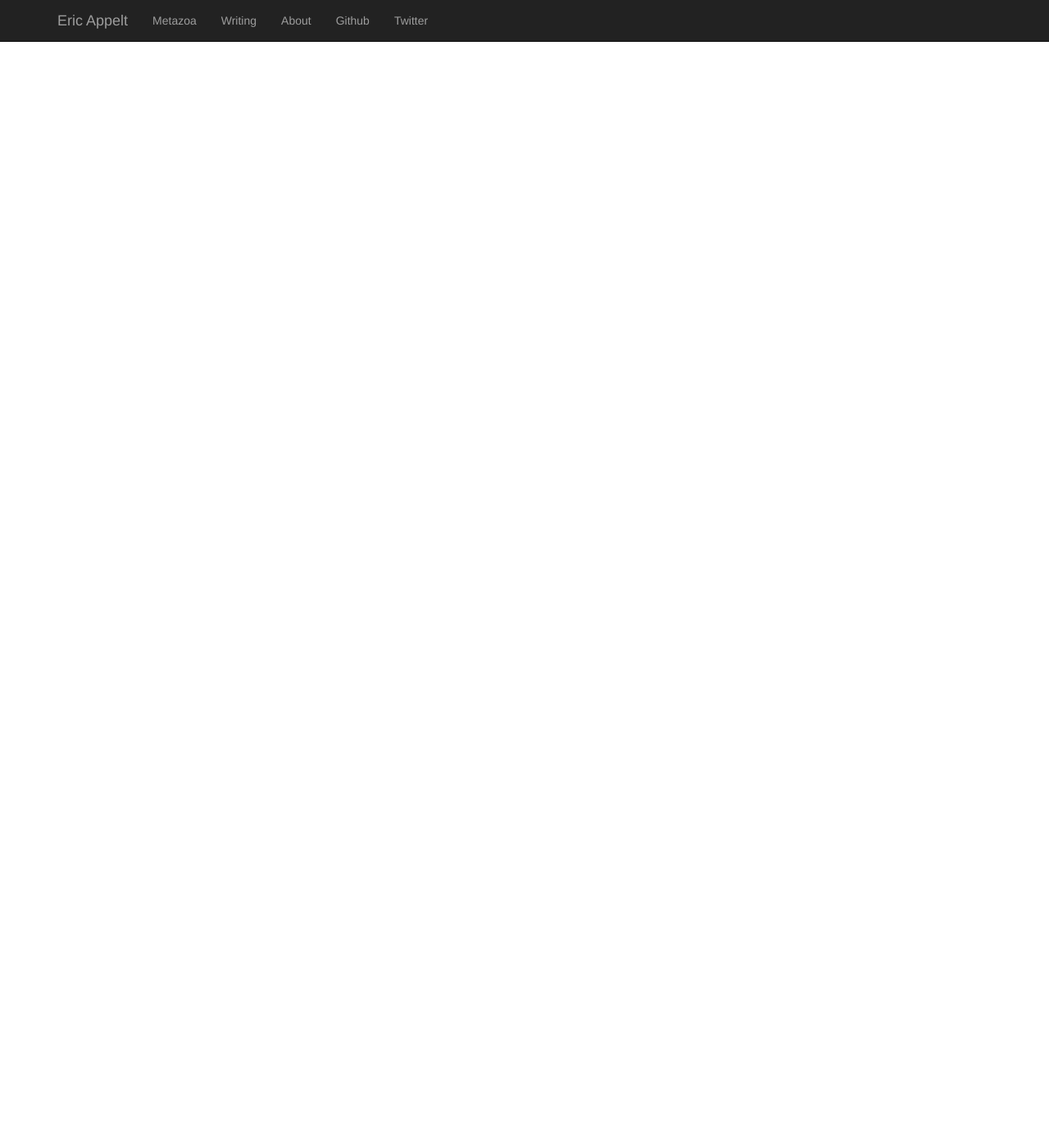
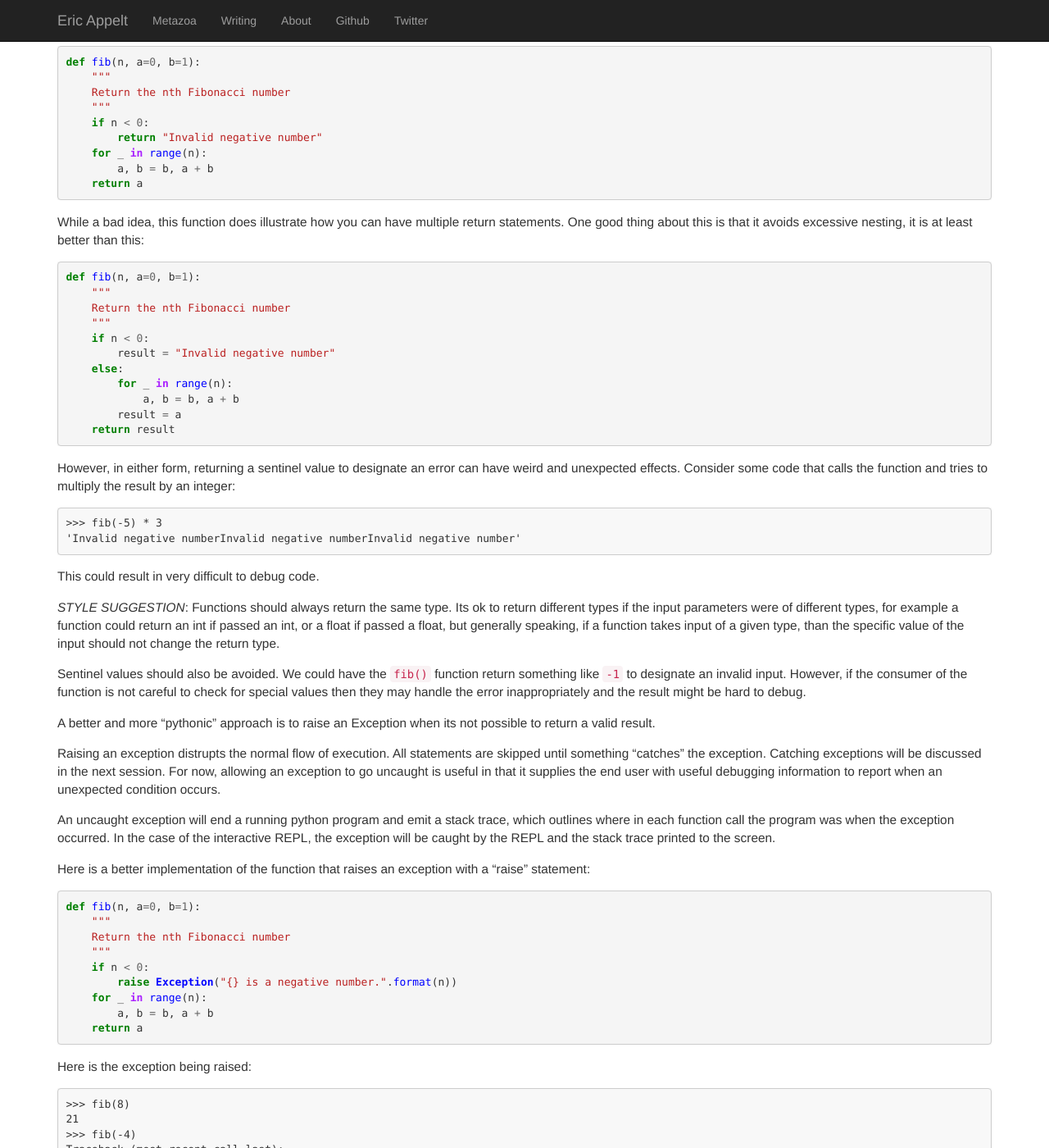
Before and after one commit to appeltel/website-ericappelt, a Jekyll site: the page built from pythonclass/session5.md, in a window 1280 px wide and 1400 px high, scrolled down 2655 px. Shown: the whole window at 82% size. Built offline with Jekyll 4.4.1, drawn with Linux system fonts in a browser that asks for light colours; nearby versions of some CDN libraries; some of the changed text lies outside the part shown.

Commit message:
Add some session 5 notes

````diff
--- a/pythonclass/session5.md
+++ b/pythonclass/session5.md
@@ -152,3 +152,130 @@ Extending target list
 the return value is always the same given the same inputs. Pure functions
 are easy to reason about, debug, and test. If you move most of your code
 into pure functions then you will become a happy person!
+
+#### Return values and raising exceptions
+
+This is an example of a poorly written function that tries to return
+an error value when a negative number is passed to it:
+
+{% highlight python %}
+def fib(n, a=0, b=1):
+    """
+    Return the nth Fibonacci number
+    """
+    if n < 0:
+        return "Invalid negative number"
+    for _ in range(n):
+        a, b = b, a + b
+    return a
+{% endhighlight %}
+
+While a bad idea, this function does illustrate how you can have multiple
+return statements. One good thing about this is that it avoids excessive
+nesting, it is at least better than this:
+
+{% highlight python %}
+def fib(n, a=0, b=1):
+    """
+    Return the nth Fibonacci number
+    """
+    if n < 0:
+        result = "Invalid negative number"
+    else:
+        for _ in range(n):
+            a, b = b, a + b
+        result = a
+    return result
+{% endhighlight %}
+
+However, in either form, returning a sentinel value to designate an error
+can have weird and unexpected effects. Consider some code that calls the
+function and tries to multiply the result by an integer:
+
+```
+>>> fib(-5) * 3
+'Invalid negative numberInvalid negative numberInvalid negative number'
+```
+
+This could result in very difficult to debug code.
+
+*STYLE SUGGESTION*: Functions should always return the same type. Its ok
+to return different types if the input parameters were of different types,
+for example a function could return an int if passed an int, or a float if
+passed a float, but generally speaking, if a function takes input of a given
+type, than the specific value of the input should not change the return type.
+
+Sentinel values should also be avoided. We could have the `fib()` function
+return something like `-1` to designate an invalid input. However, if the
+consumer of the function is not careful to check for special values then
+they may handle the error inappropriately and the result might be hard to
+debug.
+
+A better and more "pythonic" approach is to raise an Exception when its not
+possible to return a valid result.
+
+Raising an exception distrupts the normal flow of execution. All statements
+are skipped until something "catches" the exception. Catching exceptions
+will be discussed in the next session. For now, allowing an exception to
+go uncaught is useful in that it supplies the end user with useful
+debugging information to report when an unexpected condition occurs.
+
+An uncaught exception will end a running python program and emit a stack
+trace, which outlines where in each function call the program was when the
+exception occurred. In the case of the interactive REPL, the exception will
+be caught by the REPL and the stack trace printed to the screen.
+
+Here is a better implementation of the function that raises an exception
+with a "raise" statement:
+
+{% highlight python %}
+def fib(n, a=0, b=1):
+    """
+    Return the nth Fibonacci number
+    """
+    if n < 0:
+        raise Exception("{} is a negative number.".format(n))
+    for _ in range(n):
+        a, b = b, a + b
+    return a
+{% endhighlight %}
+
+Here is the exception being raised:
+```
+>>> fib(8)
+21
+>>> fib(-4)
+Traceback (most recent call last):
+  File "<stdin>", line 1, in <module>
+  File "fib.py", line 6, in fib
+    raise Exception("{} is a negative number.".format(n))
+Exception: -4 is a negative number.
+```
+
+The stack trace explains exactly where the problem occurred, and if the
+exception is written to have a useful message, then it is easy to try to
+understand the bad state that led to the problem.
+
+`Exception` is a very generic exception type. Python provides a number
+of built-in exception types that can be raised as the situation dictates.
+Raising a more specific exception helps code that catches exceptions to
+decide what sort of error should be caught. The python library reference
+details these specific types. In this case a
+[ValueError](https://docs.python.org/3/library/exceptions.html#ValueError)
+is the appropriate exception to raise, as the issue is that the parameter
+was the correct type but an invalid value, and there is no more specific
+exception type to describe this problem. So here is a better version of the
+function:
+
+
+{% highlight python %}
+def fib(n, a=0, b=1):
+    """
+    Return the nth Fibonacci number
+    """
+    if n < 0:
+        raise ValueError("{} is a negative number.".format(n))
+    for _ in range(n):
+        a, b = b, a + b
+    return a
+{% endhighlight %}
````
